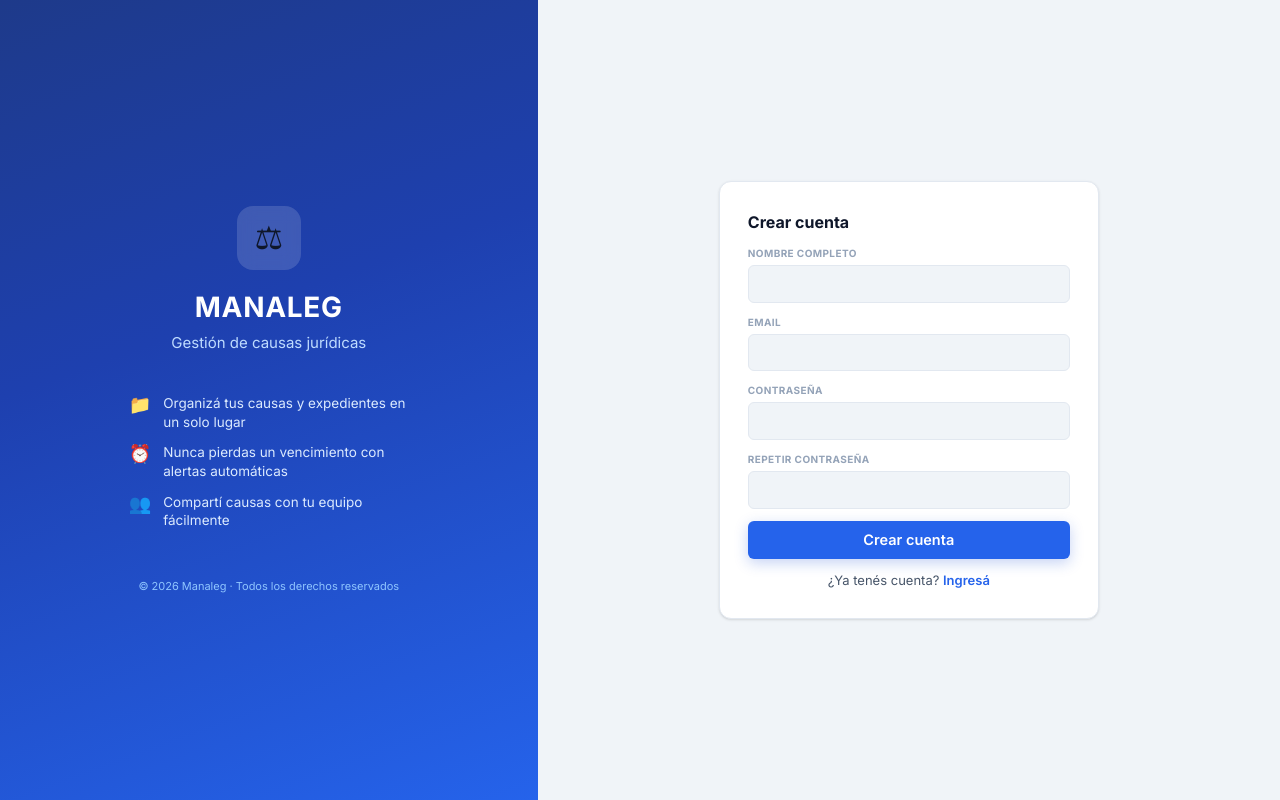
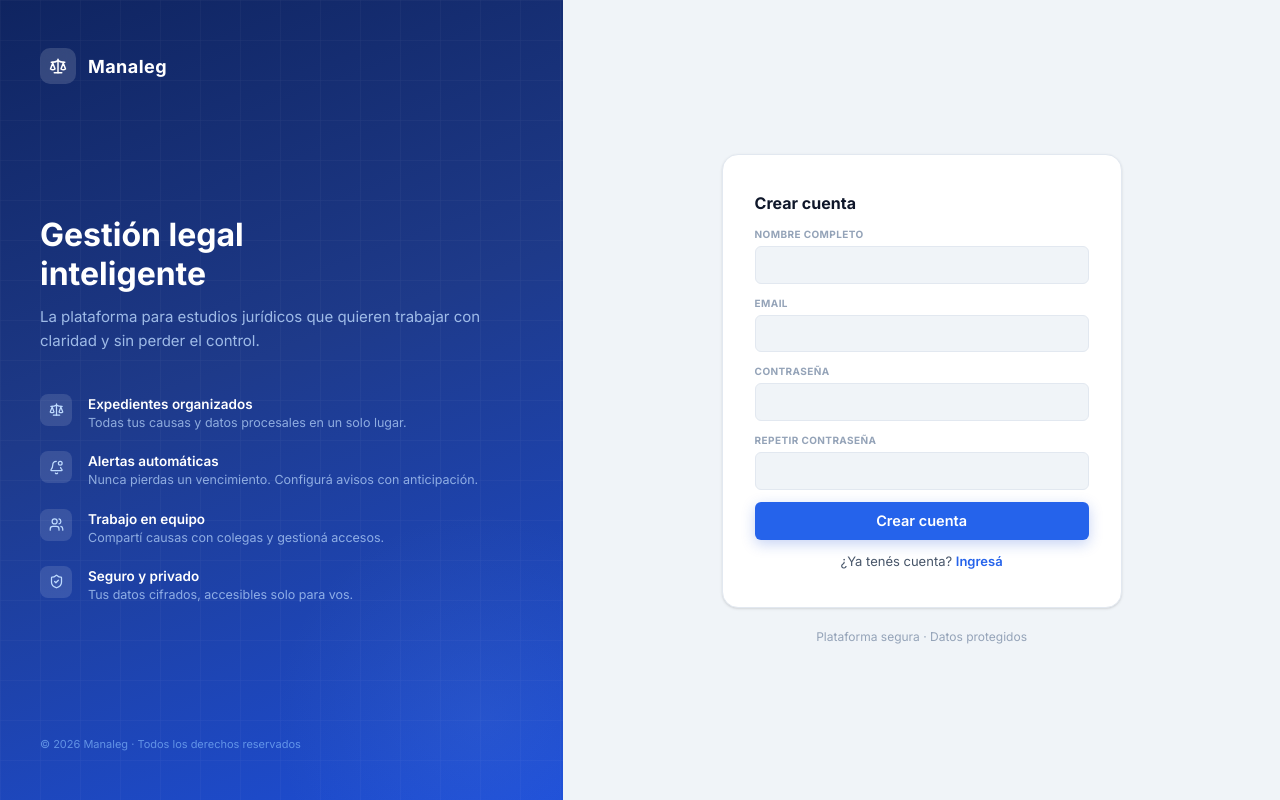
Before and after one commit to lucianogarriga/manaleg, a Next.js app: page /register in a window 1280 px wide. Built offline with nearby package versions, Linux system fonts and the light colour scheme; no server answers.

Commit message:
Deploy setup

```diff
--- a/app/(app)/clientes/clienteActions.ts
+++ b/app/(app)/clientes/clienteActions.ts
@@ -2,6 +2,12 @@
 
 import { createCliente, updateCliente, deleteCliente, type ClienteInput } from "@/services/supabase/clientes";
 import type { FormState } from "@/types";
+
+function normalizeFormValues(formData: FormData): Record<string, string> {
+  return Object.fromEntries(
+    Array.from(formData.entries()).map(([key, value]) => [key, value instanceof File ? value.name : String(value)])
+  );
+}
 
 function extractInput(formData: FormData): ClienteInput {
   return {
@@ -18,14 +24,14 @@ export async function guardarCliente(_prev: FormState, formData: FormData): Prom
   const input = extractInput(formData);
 
   if (!input.nombre_completo) {
-    return { error: "El nombre es obligatorio.", values: Object.fromEntries(formData) };
+    return { error: "El nombre es obligatorio.", values: normalizeFormValues(formData) };
   }
 
   const { error } = id
     ? await updateCliente(id, input)
     : await createCliente(input);
 
-  if (error) return { error: error.message, values: Object.fromEntries(formData) };
+  if (error) return { error: error.message, values: normalizeFormValues(formData) };
 
   return { message: id ? "Cliente actualizado." : "Cliente creado." };
 }
--- a/app/(auth)/layout.tsx
+++ b/app/(auth)/layout.tsx
@@ -1,56 +1,112 @@
+import { Scale, BellDot, Users, ShieldCheck } from "lucide-react";
+
+const FEATURES = [
+  {
+    icon: Scale,
+    title: "Expedientes organizados",
+    desc: "Todas tus causas y datos procesales en un solo lugar.",
+  },
+  {
+    icon: BellDot,
+    title: "Alertas automáticas",
+    desc: "Nunca pierdas un vencimiento. Configurá avisos con anticipación.",
+  },
+  {
+    icon: Users,
+    title: "Trabajo en equipo",
+    desc: "Compartí causas con colegas y gestioná accesos.",
+  },
+  {
+    icon: ShieldCheck,
+    title: "Seguro y privado",
+    desc: "Tus datos cifrados, accesibles solo para vos.",
+  },
+];
+
 export default function AuthLayout({ children }: { children: React.ReactNode }) {
   return (
-    <main className="flex min-h-screen bg-bg">
-      {/* Panel izquierdo — marca (42%) */}
+    <main className="flex min-h-screen">
+      {/* ── Panel izquierdo — marca ── */}
       <div
-        className="hidden flex-col items-center justify-center gap-6 px-12 md:flex"
+        className="relative hidden flex-col justify-between overflow-hidden px-10 py-12 md:flex"
         style={{
-          width: "42%",
-          background: "linear-gradient(160deg, #1e3a8a 0%, #1e40af 40%, #2563eb 100%)",
+          width: "44%",
+          background: "linear-gradient(160deg, #0f2460 0%, #1e3a8a 45%, #1d4ed8 100%)",
         }}
       >
-        <div className="flex flex-col items-center gap-4 text-center">
-          <div className="flex h-16 w-16 items-center justify-center rounded-2xl bg-white/15 text-[32px] backdrop-blur-sm">
-            ⚖
+        {/* Fondo geométrico sutil */}
+        <svg
+          className="pointer-events-none absolute inset-0 h-full w-full opacity-[.06]"
+          xmlns="http://www.w3.org/2000/svg"
+        >
+          <defs>
+            <pattern id="grid" width="40" height="40" patternUnits="userSpaceOnUse">
+              <path d="M 40 0 L 0 0 0 40" fill="none" stroke="white" strokeWidth="1" />
+            </pattern>
+          </defs>
+          <rect width="100%" height="100%" fill="url(#grid)" />
+        </svg>
+        {/* Círculo decorativo */}
+        <div
+          className="pointer-events-none absolute -bottom-32 -right-32 h-[420px] w-[420px] rounded-full opacity-[.08]"
+          style={{ background: "radial-gradient(circle, #93c5fd, transparent 70%)" }}
+        />
+
+        {/* Logo */}
+        <div className="relative flex items-center gap-3">
+          <div className="flex h-9 w-9 items-center justify-center rounded-[10px] bg-white/15 backdrop-blur-sm">
+            <Scale size={18} strokeWidth={2} className="text-white" />
           </div>
-          <div>
-            <div className="text-[28px] font-bold tracking-wide text-white">MANALEG</div>
-            <div className="mt-1 text-[15px] text-blue-200">Gestión de causas jurídicas</div>
+          <span className="text-[18px] font-bold tracking-wide text-white">Manaleg</span>
+        </div>
+
+        {/* Headline */}
+        <div className="relative">
+          <h1 className="mb-3 text-[32px] font-bold leading-[1.2] text-white">
+            Gestión legal<br />inteligente
+          </h1>
+          <p className="mb-10 text-[15px] leading-relaxed text-blue-200/80">
+            La plataforma para estudios jurídicos que quieren trabajar con claridad y sin perder el control.
+          </p>
+
+          <div className="flex flex-col gap-5">
+            {FEATURES.map(({ icon: Icon, title, desc }) => (
+              <div key={title} className="flex items-start gap-4">
+                <div className="flex h-8 w-8 shrink-0 items-center justify-center rounded-[8px] bg-white/12">
+                  <Icon size={15} strokeWidth={2} className="text-blue-200" />
+                </div>
+                <div>
+                  <div className="text-[13.5px] font-semibold text-white">{title}</div>
+                  <div className="text-[12.5px] leading-snug text-blue-200/70">{desc}</div>
+                </div>
+              </div>
+            ))}
           </div>
         </div>
 
-        <div className="mt-4 flex max-w-[280px] flex-col gap-3">
-          {[
-            { icon: "📁", text: "Organizá tus causas y expedientes en un solo lugar" },
-            { icon: "⏰", text: "Nunca pierdas un vencimiento con alertas automáticas" },
-            { icon: "👥", text: "Compartí causas con tu equipo fácilmente" },
-          ].map((item) => (
-            <div key={item.text} className="flex items-start gap-3">
-              <span className="text-[18px] leading-none mt-[2px]">{item.icon}</span>
-              <p className="text-[13.5px] leading-snug text-blue-100">{item.text}</p>
-            </div>
-          ))}
-        </div>
-
-        <div className="mt-6 text-[11px] text-blue-300">
+        {/* Footer */}
+        <div className="relative text-[11px] text-blue-300/60">
           © {new Date().getFullYear()} Manaleg · Todos los derechos reservados
         </div>
       </div>
 
-      {/* Panel derecho — formulario (58%) */}
-      <div className="flex flex-1 flex-col items-center justify-center px-6 py-12">
+      {/* ── Panel derecho — formulario ── */}
+      <div className="flex flex-1 flex-col items-center justify-center bg-bg px-6 py-12">
         {/* Logo solo en mobile */}
-        <div className="mb-6 flex flex-col items-center gap-2 md:hidden">
-          <div className="flex h-10 w-10 items-center justify-center rounded-[9px] bg-blue text-[20px] text-white">
-            ⚖
+        <div className="mb-8 flex flex-col items-center gap-2 md:hidden">
+          <div className="flex h-10 w-10 items-center justify-center rounded-[10px] bg-blue">
+            <Scale size={20} strokeWidth={2} className="text-white" />
           </div>
-          <div className="text-[18px] font-bold text-text">MANALEG</div>
+          <div className="text-[17px] font-bold text-text">Manaleg</div>
         </div>
 
-        <div className="w-full max-w-[380px]">
-          <div className="rounded-xl border border-border bg-card p-7 shadow-sm">
+        <div className="w-full max-w-[400px]">
+          <div className="rounded-2xl border border-border bg-card px-8 py-9 shadow-sm">
             {children}
           </div>
+          <p className="mt-5 text-center text-[12px] text-muted">
+            Plataforma segura · Datos protegidos
+          </p>
         </div>
       </div>
     </main>
--- a/components/causas/CausaCard.tsx
+++ b/components/causas/CausaCard.tsx
@@ -47,7 +47,7 @@ export default function CausaCard({ causa, active, onSelect }: CausaCardProps) {
 
       {/* Expediente */}
       {causa.nro_expediente && (
-        <div className="font-mono text-[11px] text-muted">{causa.nro_expediente}</div>
+        <div className="text-[11.5px] font-semibold text-sub">Expte. N° {causa.nro_expediente}</div>
       )}
 
       {/* Fuero / Juzgado */}
```
Also changed, not shown: components/layout/AlertsBell.tsx (+15 -15 lines).
